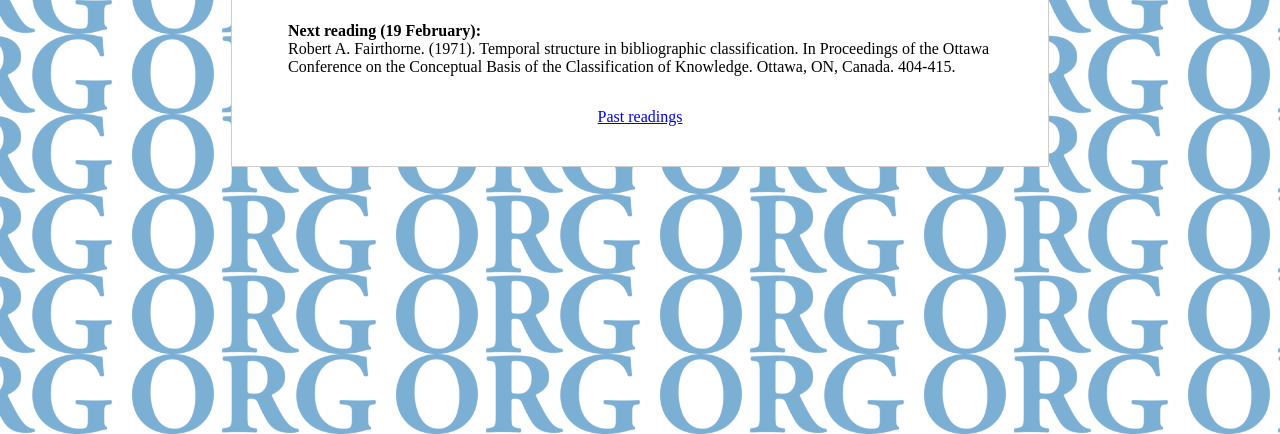
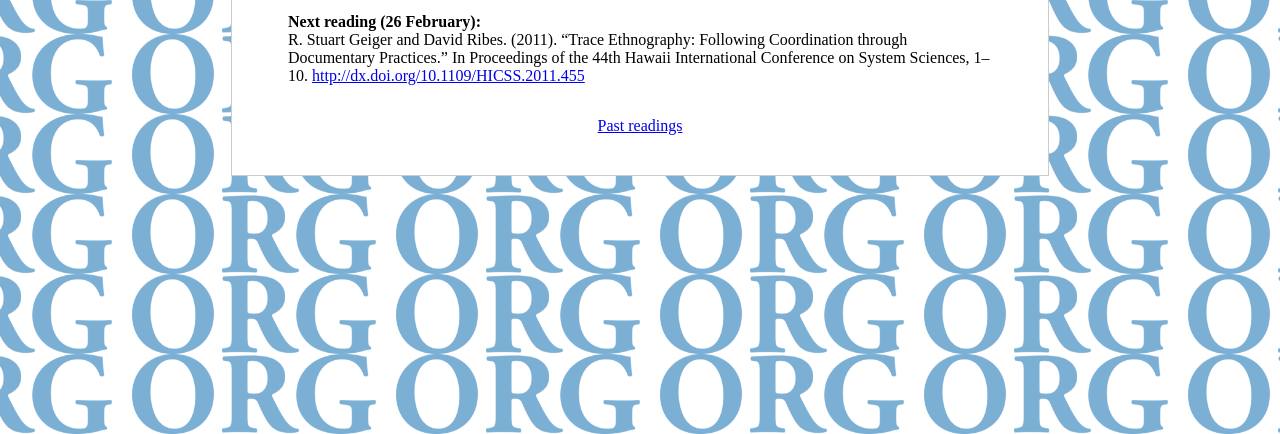
Before and after one commit to organization-research-group/org_website, a plain HTML site: page index.html in a window 1280 px wide. Shown: the part 366-800 px from the top of the page. Drawn offline with Linux system fonts and the light colour scheme.

Commit message:
Add reading for 2/26

```diff
--- a/index.html
+++ b/index.html
@@ -87,8 +87,10 @@
     <div class="message">
       <h1 class="flex-none">The Organization Research Group</h1>
       <p class="next-reading" style="padding: 0 2em">
-      <strong>Next reading (19 February):</strong><br />
-Robert A. Fairthorne. (1971). Temporal structure in bibliographic classification. In Proceedings of the Ottawa Conference on the Conceptual Basis of the Classification of Knowledge. Ottawa, ON, Canada. 404-415.
+      <strong>Next reading (26 February):</strong><br />
+      R. Stuart Geiger and David Ribes. (2011). “Trace Ethnography: Following
+      Coordination through Documentary Practices.” In Proceedings of the 44th
+      Hawaii International Conference on System Sciences, 1‒10. <a href="http://dx.doi.org/10.1109/HICSS.2011.455">http://dx.doi.org/10.1109/HICSS.2011.455
       </p>
       <p class="flex-none" style="white-space: nowrap;"><a href="past_readings.html">Past readings</a></p>
     </div>
```
Also changed, not shown: past_readings.html (+7 -0 lines).
